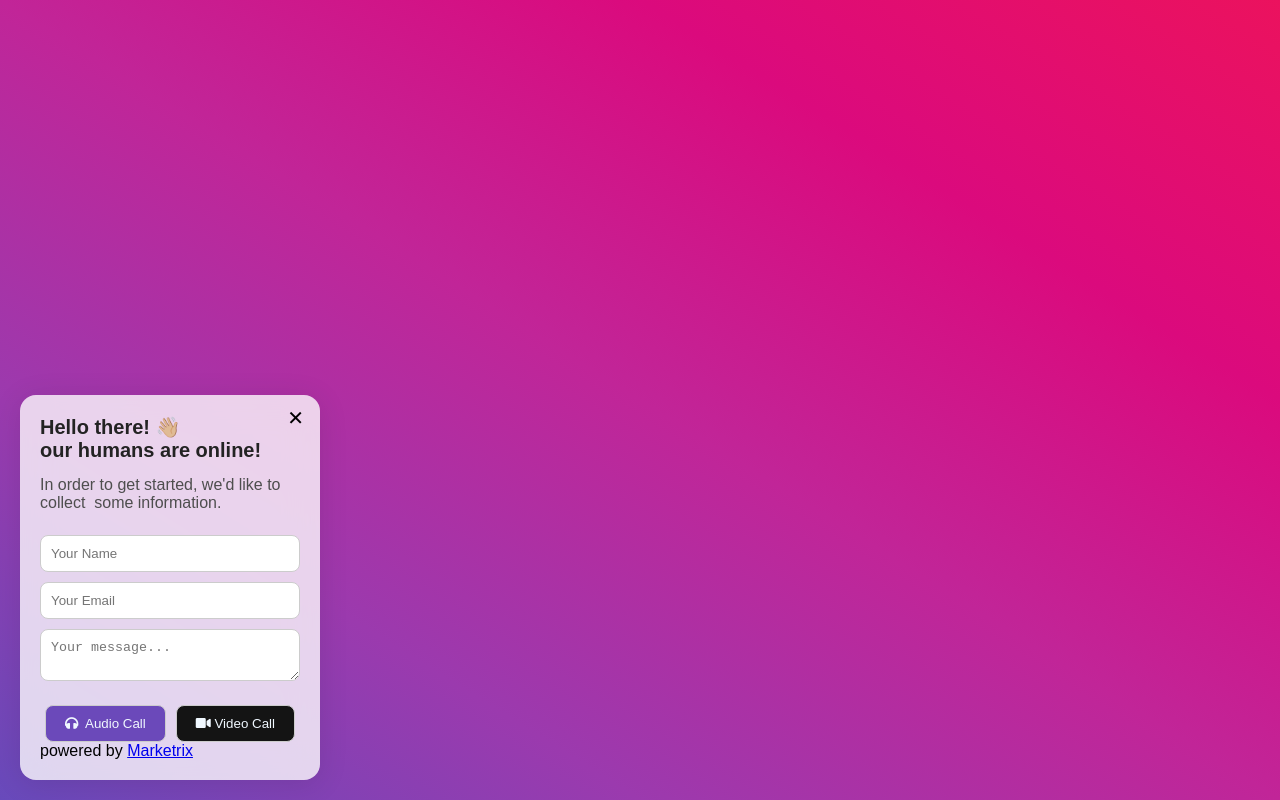
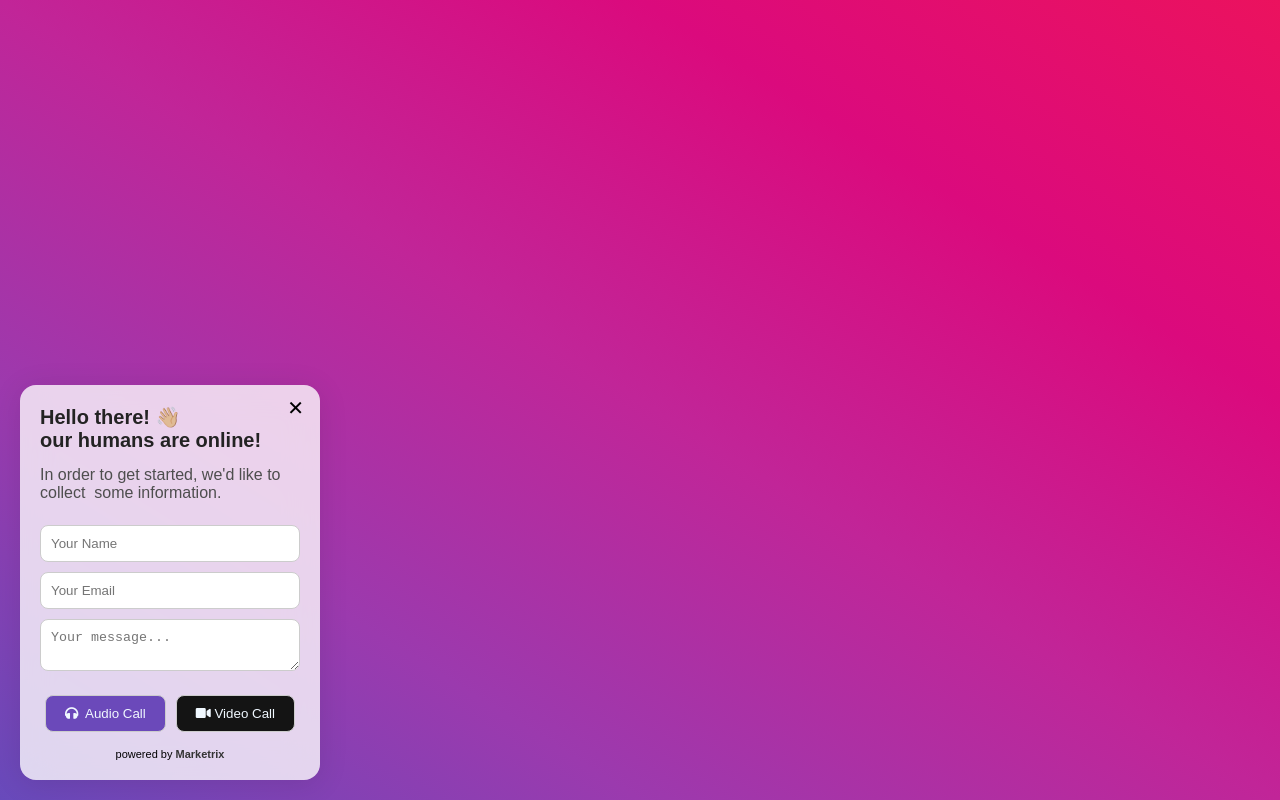
Before and after one commit to thimira24/marketrix-flowting-widget, a plain HTML site: page index.html in a window 1280 px wide. Both pictures are taken after a click on the button "Live Agents". Drawn offline with Linux system fonts and the light colour scheme.

Commit message:
Update style.css

```diff
--- a/style.css
+++ b/style.css
@@ -178,4 +178,18 @@ body, html {
 }
 
 
-/* main cta button*/
+.powered-by {
+    text-align: center;
+    margin-top: 16px;
+    font-size: 11px;
+}
+
+.powered-by a {
+   font-weight: 600;
+   color: #343434;
+    text-decoration: none; /* Optional: if you don't want the underline */
+}
+
+.powered-by a:hover {
+    text-decoration: underline; /* Optional: if you want to show an underline on hover */
+}
```
